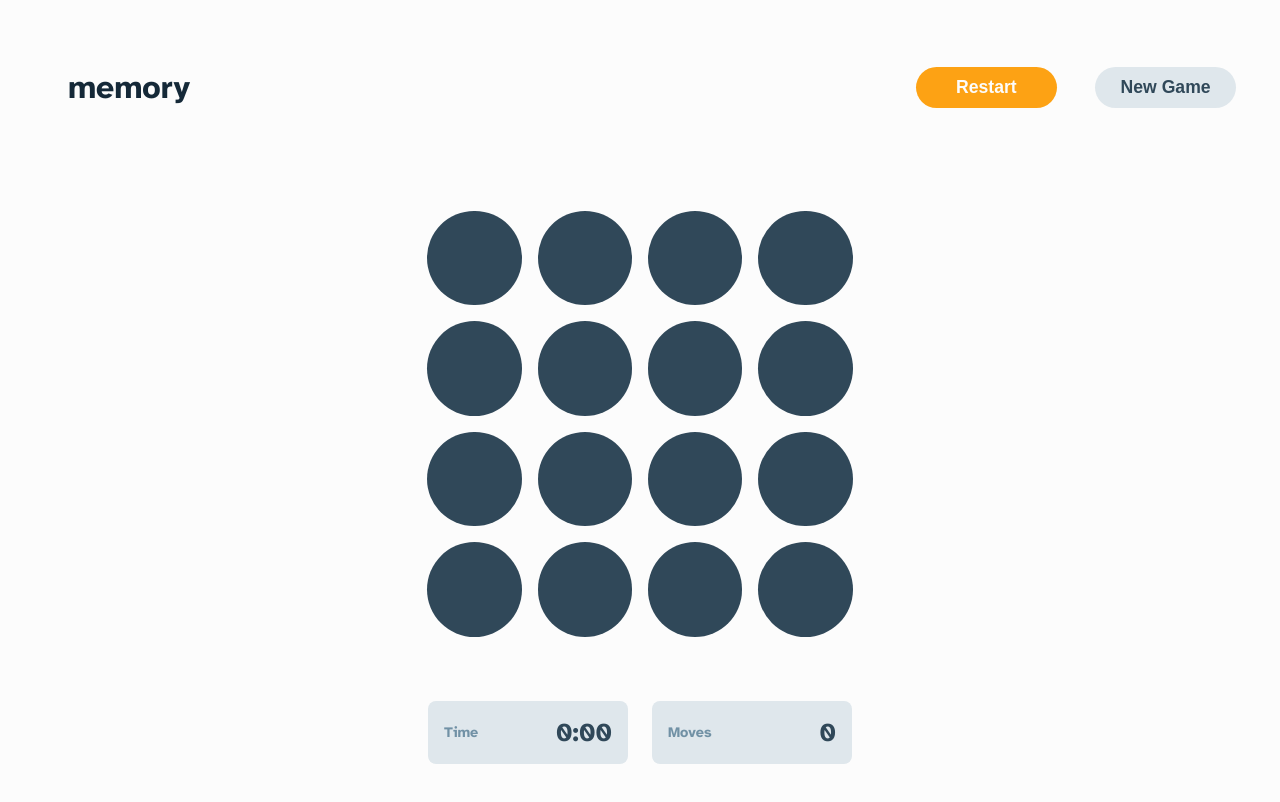
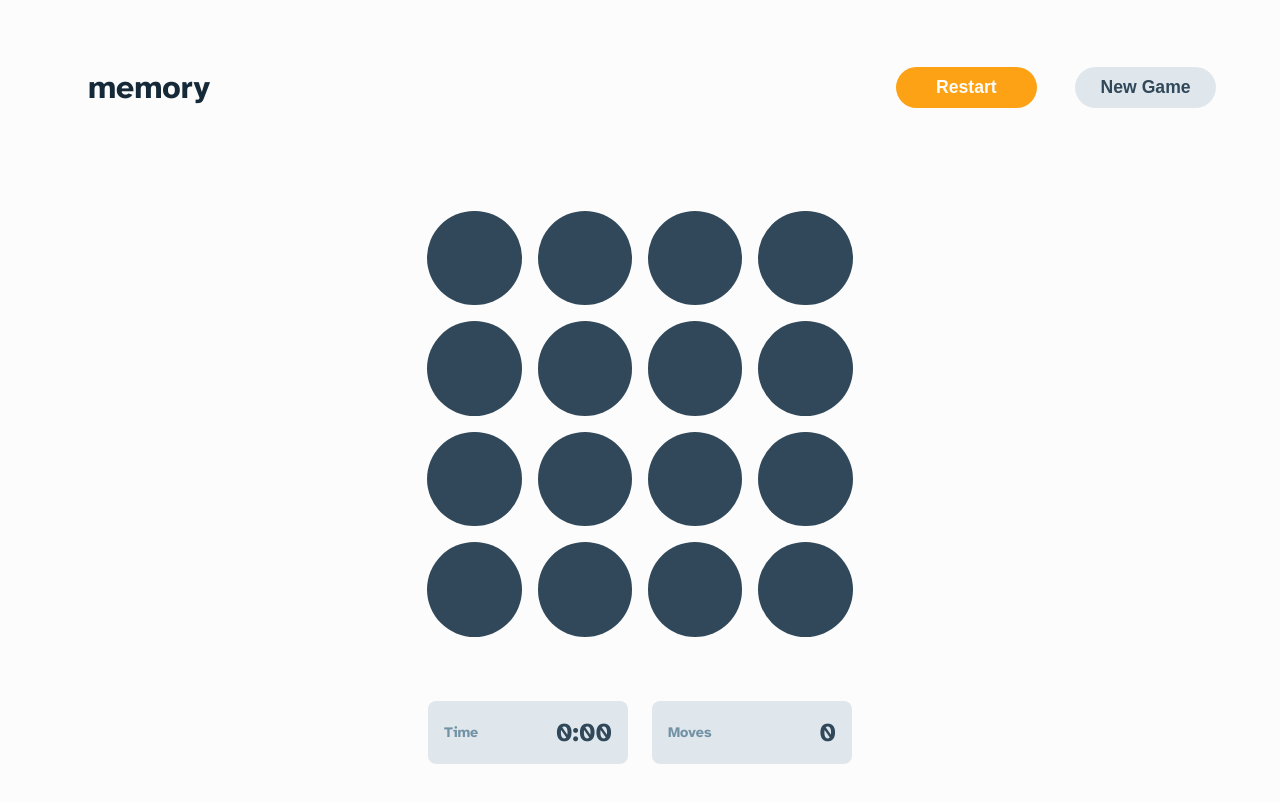
Before and after one commit to esme-marie/memory-game, a Next.js app: page / in a window 1280 px wide. Both pictures are taken after a click on the button "Start Game". Shown: the top 802 px of the page. Built offline with nearby package versions, Linux system fonts and the light colour scheme.

Commit message:
Fix game screen positioning

```diff
--- a/styles/GameScreen.module.scss
+++ b/styles/GameScreen.module.scss
@@ -3,7 +3,7 @@
 
 .game_screen {
   background-color: $primary-white;
-  padding: 5.5rem;
+  padding: 5.5rem 8rem;
   position: relative;
   min-height: 100vh;
 
```
